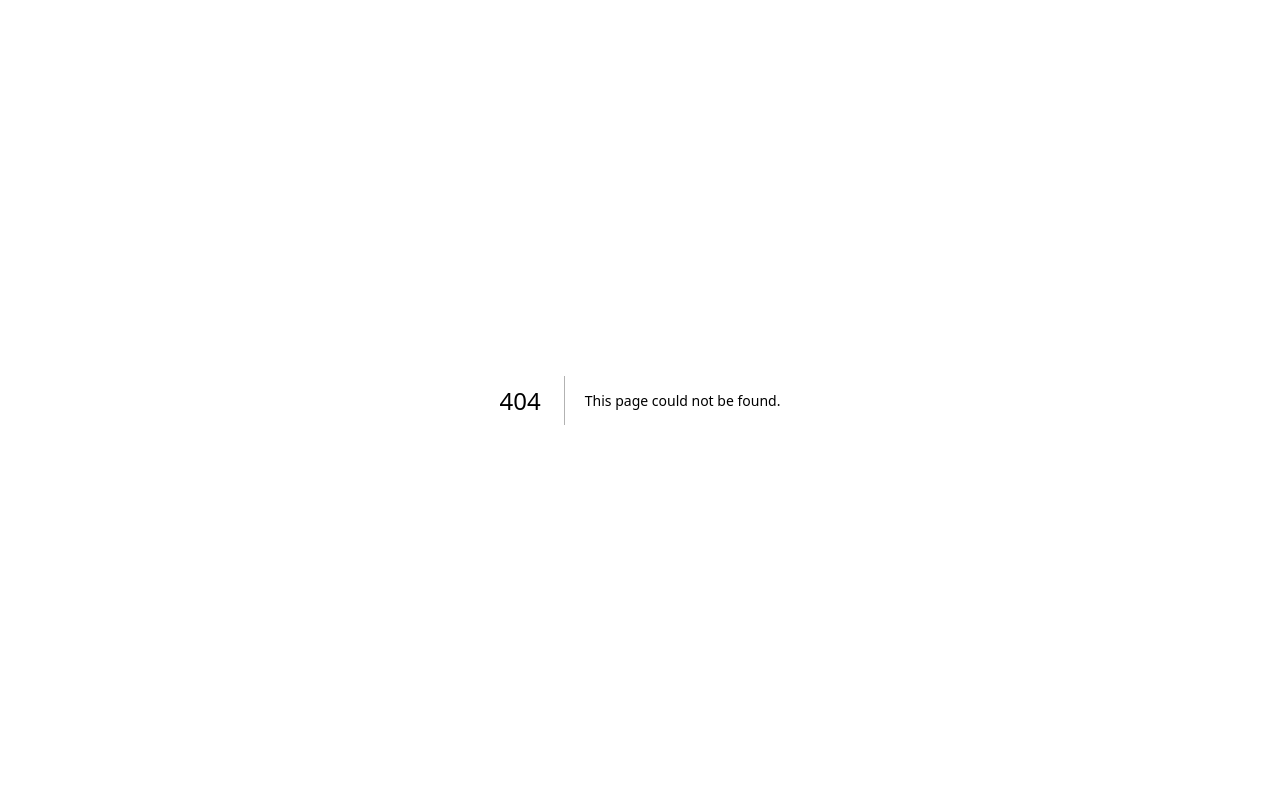
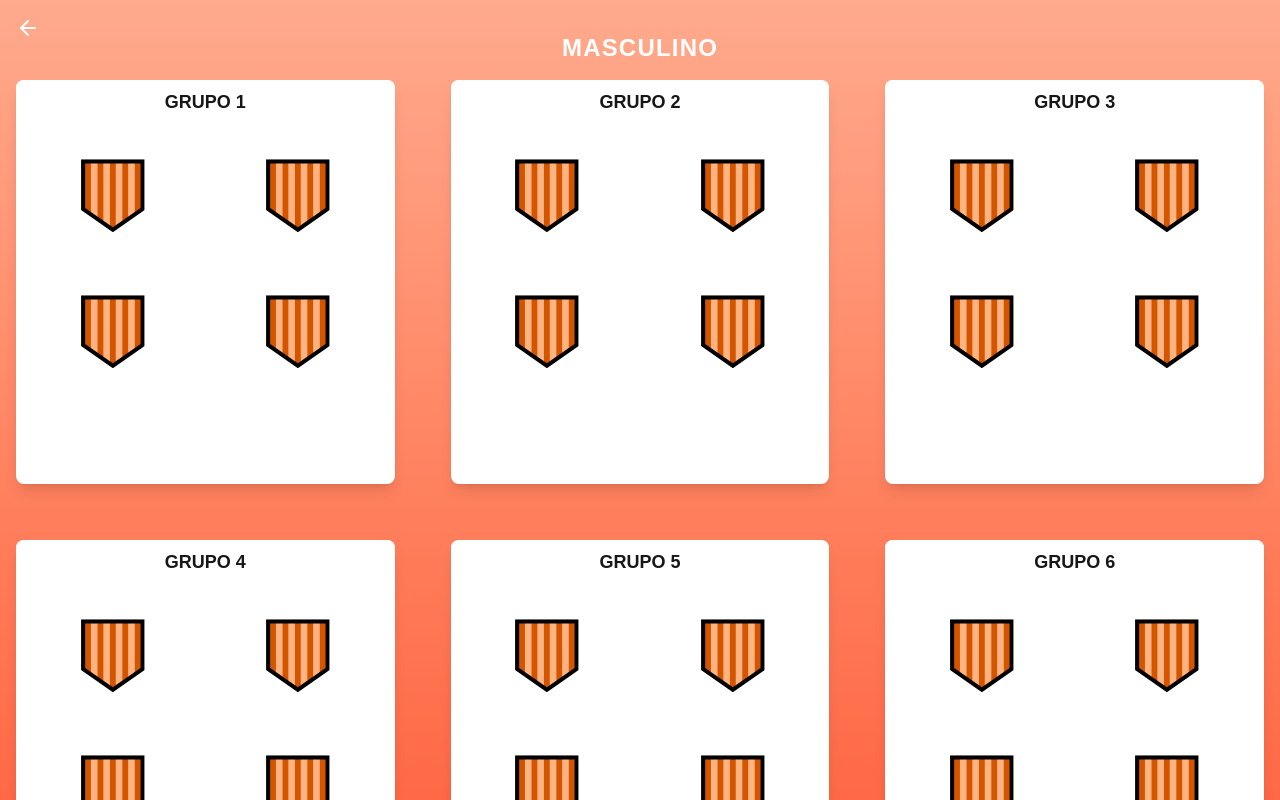
Before and after one commit to nacho1706/semana-ingeniera-app-front, a Next.js app: page /fixture in a window 1280 px wide. Before the commit this address had no page. Shown: the top 800 px of the page. Built offline with nearby package versions, Linux system fonts and the light colour scheme.

Commit message:
main screen fixes & fixture page added

```diff
--- /dev/null
+++ b/src/app/fixture/components/group-box.js
@@ -0,0 +1,41 @@
+import Image from "next/image";
+
+export default function GroupBox({ groupNumber }) {
+return (
+    <div className="bg-white rounded-lg shadow-lg overflow-hidden pb-10 sm:pb-20">
+        <div className="bg-white p-2 text-center">
+            <h2 className="font-bold text-lg">GRUPO {groupNumber}</h2>
+        </div>
+        <div className="grid grid-cols-2 gap-2 p-2">
+            <Image
+                className="w-16 h-16 mx-auto sm:h-32"
+                src="/teams/escudo_test.svg"
+                width={64}
+                height={64}
+                alt={`Equipo 1 del grupo ${groupNumber}`}
+            />
+                <Image
+                className="w-16 h-16 mx-auto sm:h-32"
+                src="/teams/escudo_test.svg"
+                width={64}
+                height={64}
+                alt={`Equipo 2 del grupo ${groupNumber}`}
+            />
+                <Image
+                className="w-16 h-16 mx-auto sm:h-32"
+                src="/teams/escudo_test.svg"
+                width={64}
+                height={64}
+                alt={`Equipo 3 del grupo ${groupNumber}`}
+            />
+                <Image
+                className="w-16 h-16 mx-auto sm:h-32"
+                src="/teams/escudo_test.svg"
+                width={64}
+                height={64}
+                alt={`Equipo 4 del grupo ${groupNumber}`}
+            />
+        </div>
+    </div>
+)
+}
--- /dev/null
+++ b/src/app/fixture/page.js
@@ -0,0 +1,50 @@
+import Link from "next/link";
+import { ArrowLeft } from "lucide-react";
+import GroupBox from "@/app/fixture/components/group-box";
+
+export default function TournamentGroups() {
+  return (
+    <div className="min-h-screen flex flex-col bg-gradient-to-b from-[#ffaa8d] via-[#ff7f5c] to-[#ff5533]">
+      <header className="p-4 relative">
+        <Link href="/" className="absolute top-4 left-4 text-white">
+          <ArrowLeft size={24} />
+        </Link>
+      </header>
+
+      <div className="flex-1 flex flex-col">
+        <div className="text-center mb-4">
+          <h1 className="text-white text-2xl font-bold tracking-wider">
+            MASCULINO
+          </h1>
+        </div>
+
+        <div className="flex-1 px-4 grid grid-cols-2 gap-4 sm:gap-14 md:grid-cols-3">
+          <Link href="/" className="">
+            <GroupBox groupNumber={1} />
+          </Link>
+          <Link href="/" className="">
+            <GroupBox groupNumber={2} />
+          </Link>
+          <Link href="/" className="">
+            <GroupBox groupNumber={3} />
+          </Link>
+          <Link href="/" className="">
+            <GroupBox groupNumber={4} />
+          </Link>
+          <Link href="/" className="">
+            <GroupBox groupNumber={5} />
+          </Link>
+          <Link href="/" className="">
+            <GroupBox groupNumber={6} />
+          </Link>
+        </div>
+
+        <div className="text-center mt-4 mb-8">
+          <h1 className="text-white text-2xl font-bold tracking-wider">
+            FEMENINO
+          </h1>
+        </div>
+      </div>
+    </div>
+  );
+}
--- a/src/app/globals.css
+++ b/src/app/globals.css
@@ -26,9 +26,9 @@ body {
 }
 
 .fondo-gradiente {
-  background: linear-gradient(to bottom, #d80f0f 0%, #FE3104 75%, #250700 100%);
+  background: linear-gradient(to bottom, #FE3104 0%, #FF5501 90%, #250700 100%);
 }
 
 .fondo-gradiente-alrevez {
-  background: linear-gradient(to bottom, #250700 0%, #FE3104 75%, #d80f0f 100%);
+  background: linear-gradient(to bottom, #250700 0%, #FF5501 80%, #FE3104 100%);
 }
--- a/src/app/page.js
+++ b/src/app/page.js
@@ -1,33 +1,34 @@
 import Image from "next/image";
+import Link from "next/link";
 
 export default function Home() {
   return (
     <div className="font-[family-name:var(--font-geist-sans)] text-white">
       {/* SECCIÓN 1: Gradiente hasta el título */}
-      <div className="fondo-gradiente px-8 py-10 text-center sm:text-left pb-10">
+      <div className="fondo-gradiente px-8 py-10 text-center pb-10 flex flex-col items-center justify-center">
         <Image
-          className="mx-auto sm:mx-0"
+          className="mx-auto sm:mx-0 md:w-96 lg:w-[400px]"
           src="/assets/logo_unsta.svg"
           alt="Logo"
           width={250}
           height={1}
           priority
         />
-        <h1 className="sm:text-3xl text-sm font-bold tracking-[-.01em] mt-7 pb-3">
+        <h1 className="sm:text-xl text-sm font-bold tracking-[-.01em] mt-7 pb-3">
           CHANGE THE GAME
         </h1>
         <ul className="text-sm/6 text-center text-xl sm:text-left mt-font-[family-name:var(--font-geist-mono)]">
-          <li className="mb-2 tracking-[-.01em]">
+          <li className="mb-2 tracking-[-.01em] sm:text-lg">
             ¡Arranca el Torneo de Fútbol de la Semana de la Ingeniería! ⚽🔧
           </li>
         </ul>
       </div>
 
       {/* SECCIÓN 2: Video de fondo con contenido encima */}
-      <div className="relative min-h-screen overflow-hidden">
+     <div className="relative min-h-[400px] sm:min-h-[600px] overflow-hidden">
         {/* VIDEO DE FONDO */}
         <video
-          className="absolute top-0 left-0 w-full h-100 object-cover z-[-2]"
+          className="absolute top-0 left-0 w-full h-100 sm:h-160 object-cover z-[-2]"
           src="/assets/fondo.mp4"
           autoPlay
           loop
@@ -38,36 +39,36 @@ export default function Home() {
         {/* TRANSICIÓN SUPERPUESTA */}
         <div className="absolute top-0 left-0 w-full h-32 bg-gradient-to-b from-[#250700] to-transparent z-[-1]" />
         {/* CONTENIDO ENCIMA DEL VIDEO */}
-        <div className="relative z-10 px-8 py-3 mt-10">
+          <div className="relative z-10 px-8 py-3 mt-10 sm:flex sm:gap-10 sm:justify-center sm:py-40">
             <div className="flex gap-2 items-center flex-col sm:flex-row mt-4">
-            <a
+              <Link
                 className="bg-white text-black px-11 py-2 rounded-xl font-medium"
-              href="#"
+                href="/fixture"
               >
                 VER FIXTURE
-            </a>
-            <a
+              </Link>
+              <Link
                 className="bg-white text-black px-10 py-2 rounded-xl font-medium"
                 href="#"
               >
                 GOLEADORES
-            </a>
-            <a
+              </Link>
+              <Link
                 className="bg-white text-black px-14 py-2 rounded-xl font-medium"
                 href="#"
               >
                 CANCHAS
-            </a>
+              </Link>
             </div>
-
+          </div>
           <div className="text-xl mt-10 text-center">
             #SemanaIngenieriaUNSTA
           </div>
               </div>
-
-        <main className="fondo-gradiente-alrevez px-8 py-30 mt-25"></main>
-        <footer className="row-start-3 flex gap-[24px] flex-wrap items-center justify-center"></footer>
-      </div>
+              <main className="fondo-gradiente-alrevez">
+          <div className="w-full py-10"></div>
+              </main>
+              {/* <footer className="row-start-3 flex gap-[24px] flex-wrap items-center justify-center"></footer> */}
     </div>
   );
 }
```
Also changed, not shown: package.json (+5 -4 lines), public/teams/escudo_test.svg (added), 1 other file (tests, documents, lock files or other folders). Lines whose indentation alone changed are shown as unchanged.
